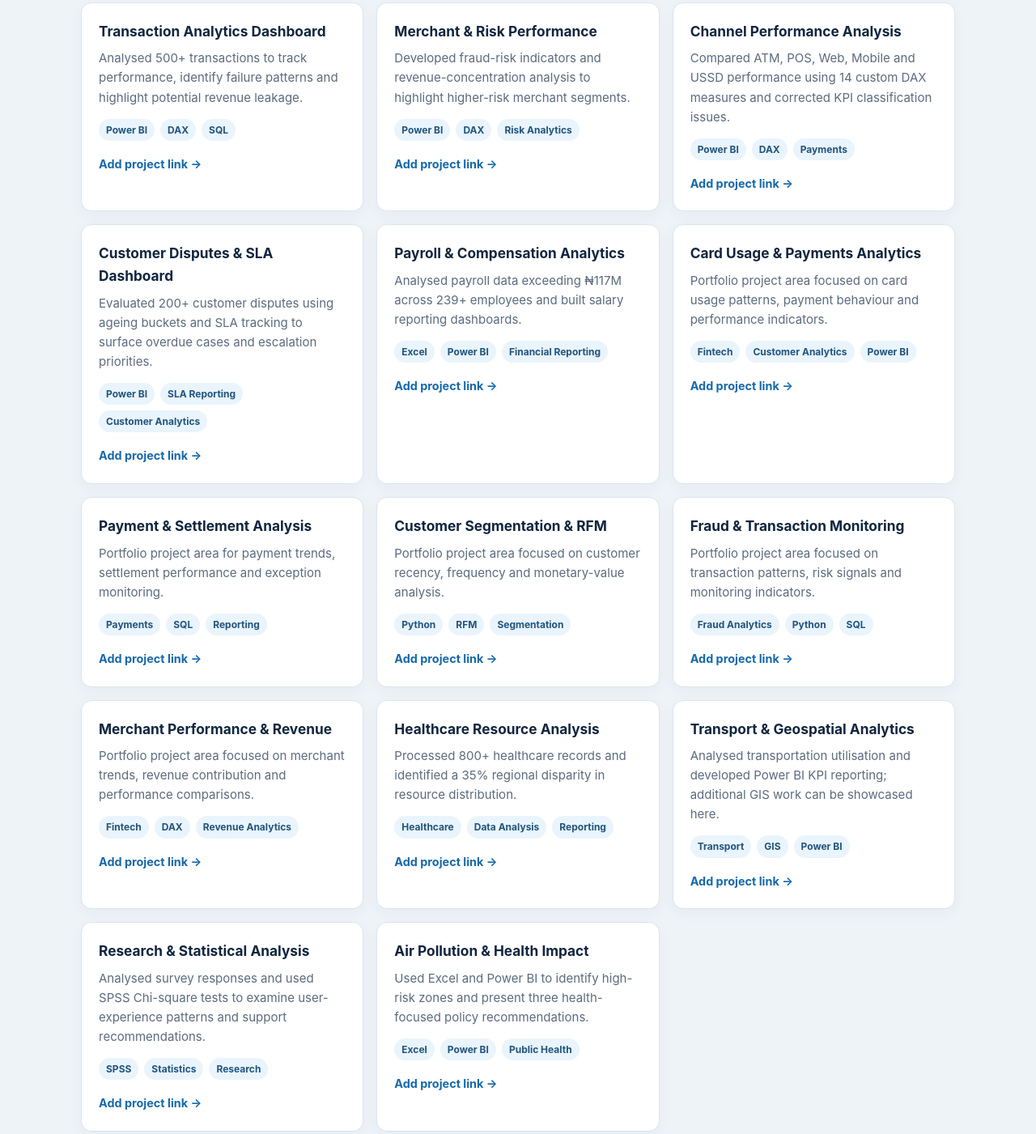
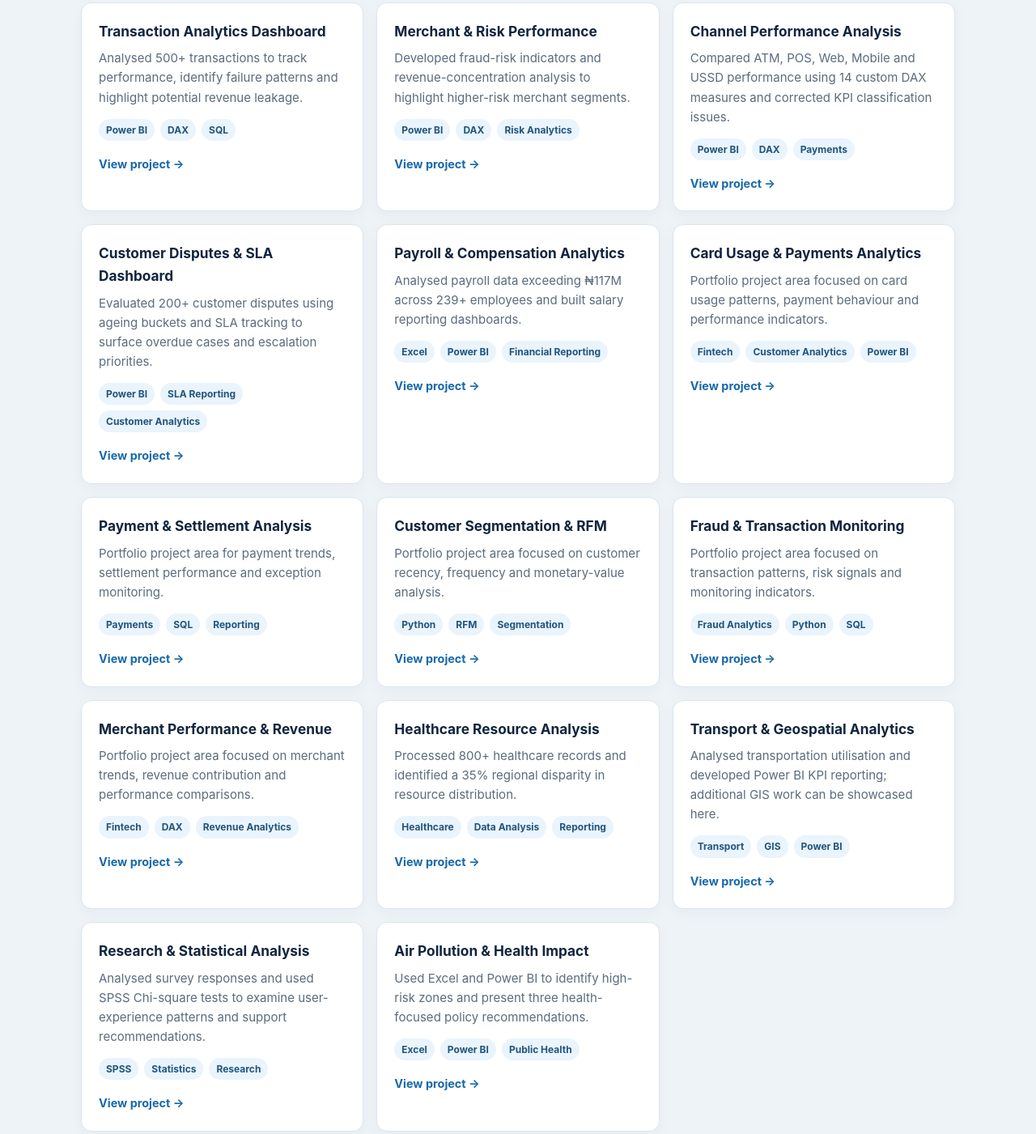
Before and after one commit to Oluwatosin360/oluwatosin_adenuga_portfolio, a plain HTML site: page index.html in a window 1280 px wide. Shown: the part 1485-2886 px from the top of the page at 81% size. Drawn offline with Linux system fonts and the light colour scheme.

Commit message:
Update project descriptions and links in index.html

```diff
--- a/index.html
+++ b/index.html
@@ -88,20 +88,20 @@ footer{padding:22px 0;color:var(--muted);font-size:.85rem;text-align:center}
 <div class="wrap">
 <div class="section-head"><div class="kicker">Selected work</div><h2>Project portfolio</h2><p>Selected analytical work demonstrating dashboard development, data analysis, KPI reporting and research. Add your published dashboard, report or notebook link to each project card before sharing this portfolio with employers.</p></div>
 <div class="grid">
-<article class="card"><h3>Transaction Analytics Dashboard</h3><p>Analysed 500+ transactions to track performance, identify failure patterns and highlight potential revenue leakage.</p><div class="tags"><span class="tag">Power BI</span><span class="tag">DAX</span><span class="tag">SQL</span></div><a class="project-link" href="https://github.com/Oluwatosin360/oluwatosin_adenuga_portfolio/blob/main/Transaction%20Analysis.pdf">Add project link →</a></article>
-<article class="card"><h3>Merchant & Risk Performance</h3><p>Developed fraud-risk indicators and revenue-concentration analysis to highlight higher-risk merchant segments.</p><div class="tags"><span class="tag">Power BI</span><span class="tag">DAX</span><span class="tag">Risk Analytics</span></div><a class="project-link" href="https://github.com/Oluwatosin360/oluwatosin_adenuga_portfolio/blob/main/Merchant%20and%20Risk%20powerbi.pdf">Add project link →</a></article>
-<article class="card"><h3>Channel Performance Analysis</h3><p>Compared ATM, POS, Web, Mobile and USSD performance using 14 custom DAX measures and corrected KPI classification issues.</p><div class="tags"><span class="tag">Power BI</span><span class="tag">DAX</span><span class="tag">Payments</span></div><a class="project-link" href="https://github.com/Oluwatosin360/oluwatosin_adenuga_portfolio/blob/main/Channel%20Performance.pdf">Add project link →</a></article>
-<article class="card"><h3>Customer Disputes & SLA Dashboard</h3><p>Evaluated 200+ customer disputes using ageing buckets and SLA tracking to surface overdue cases and escalation priorities.</p><div class="tags"><span class="tag">Power BI</span><span class="tag">SLA Reporting</span><span class="tag">Customer Analytics</span></div><a class="project-link" href="https://github.com/Oluwatosin360/oluwatosin_adenuga_portfolio/blob/main/Disputes%20Dataset.pdf">Add project link →</a></article>
-<article class="card"><h3>Payroll & Compensation Analytics</h3><p>Analysed payroll data exceeding ₦117M across 239+ employees and built salary reporting dashboards.</p><div class="tags"><span class="tag">Excel</span><span class="tag">Power BI</span><span class="tag">Financial Reporting</span></div><a class="project-link" href="#contact">Add project link →</a></article>
-<article class="card"><h3>Card Usage & Payments Analytics</h3><p>Portfolio project area focused on card usage patterns, payment behaviour and performance indicators.</p><div class="tags"><span class="tag">Fintech</span><span class="tag">Customer Analytics</span><span class="tag">Power BI</span></div><a class="project-link" href="https://github.com/Oluwatosin360/oluwatosin_adenuga_portfolio/blob/main/Channel%20Performance.pdf">Add project link →</a></article>
-<article class="card"><h3>Payment & Settlement Analysis</h3><p>Portfolio project area for payment trends, settlement performance and exception monitoring.</p><div class="tags"><span class="tag">Payments</span><span class="tag">SQL</span><span class="tag">Reporting</span></div><a class="project-link" href="https://github.com/Oluwatosin360/oluwatosin_adenuga_portfolio/blob/main/Settlements%20Dasshboard.pdf">Add project link →</a></article>
-<article class="card"><h3>Customer Segmentation & RFM</h3><p>Portfolio project area focused on customer recency, frequency and monetary-value analysis.</p><div class="tags"><span class="tag">Python</span><span class="tag">RFM</span><span class="tag">Segmentation</span></div><a class="project-link" href="https://github.com/Oluwatosin360/oluwatosin_adenuga_portfolio/blob/main/Customer%20Finte%20Datasets.pdf">Add project link →</a></article>
-<article class="card"><h3>Fraud & Transaction Monitoring</h3><p>Portfolio project area focused on transaction patterns, risk signals and monitoring indicators.</p><div class="tags"><span class="tag">Fraud Analytics</span><span class="tag">Python</span><span class="tag">SQL</span></div><a class="project-link" href="https://github.com/Oluwatosin360/oluwatosin_adenuga_portfolio/blob/main/Merchant%20and%20Risk%20powerbi.pdf">Add project link →</a></article>
-<article class="card"><h3>Merchant Performance & Revenue</h3><p>Portfolio project area focused on merchant trends, revenue contribution and performance comparisons.</p><div class="tags"><span class="tag">Fintech</span><span class="tag">DAX</span><span class="tag">Revenue Analytics</span></div><a class="project-link" href="https://github.com/Oluwatosin360/oluwatosin_adenuga_portfolio/blob/main/Revenue%20Cost%20Dataset.pdf">Add project link →</a></article>
-<article class="card"><h3>Healthcare Resource Analysis</h3><p>Processed 800+ healthcare records and identified a 35% regional disparity in resource distribution.</p><div class="tags"><span class="tag">Healthcare</span><span class="tag">Data Analysis</span><span class="tag">Reporting</span></div><a class="project-link" href="https://github.com/Oluwatosin360/oluwatosin_adenuga_portfolio/blob/main/Analysing%20Healthcare%20Data.pdf">Add project link →</a></article>
-<article class="card"><h3>Transport & Geospatial Analytics</h3><p>Analysed transportation utilisation and developed Power BI KPI reporting; additional GIS work can be showcased here.</p><div class="tags"><span class="tag">Transport</span><span class="tag">GIS</span><span class="tag">Power BI</span></div><a class="project-link" href="https://github.com/Oluwatosin360/oluwatosin_adenuga_portfolio/blob/main/GIS%20Dataset.pdf">Add project link →</a></article>
-<article class="card"><h3>Research & Statistical Analysis</h3><p>Analysed survey responses and used SPSS Chi-square tests to examine user-experience patterns and support recommendations.</p><div class="tags"><span class="tag">SPSS</span><span class="tag">Statistics</span><span class="tag">Research</span></div><a class="project-link" href="https://github.com/Oluwatosin360/oluwatosin_adenuga_portfolio/blob/main/CHAPTER%20FOUR%20Brexit%20150%20responses.pdf">Add project link →</a></article>
-<article class="card"><h3>Air Pollution & Health Impact</h3><p>Used Excel and Power BI to identify high-risk zones and present three health-focused policy recommendations.</p><div class="tags"><span class="tag">Excel</span><span class="tag">Power BI</span><span class="tag">Public Health</span></div><a class="project-link" href="https://github.com/Oluwatosin360/oluwatosin_adenuga_portfolio/blob/main/Air%20Pollution%20Dataset%20Cleaned.pdf">Add project link →</a></article>
+<article class="card"><h3>Transaction Analytics Dashboard</h3><p>Analysed 500+ transactions to track performance, identify failure patterns and highlight potential revenue leakage.</p><div class="tags"><span class="tag">Power BI</span><span class="tag">DAX</span><span class="tag">SQL</span></div><a class="project-link" href="https://github.com/Oluwatosin360/oluwatosin_adenuga_portfolio/blob/main/Transaction%20Analysis.pdf">View project  →</a></article>
+<article class="card"><h3>Merchant & Risk Performance</h3><p>Developed fraud-risk indicators and revenue-concentration analysis to highlight higher-risk merchant segments.</p><div class="tags"><span class="tag">Power BI</span><span class="tag">DAX</span><span class="tag">Risk Analytics</span></div><a class="project-link" href="https://github.com/Oluwatosin360/oluwatosin_adenuga_portfolio/blob/main/Merchant%20and%20Risk%20powerbi.pdf">View project →</a></article>
+<article class="card"><h3>Channel Performance Analysis</h3><p>Compared ATM, POS, Web, Mobile and USSD performance using 14 custom DAX measures and corrected KPI classification issues.</p><div class="tags"><span class="tag">Power BI</span><span class="tag">DAX</span><span class="tag">Payments</span></div><a class="project-link" href="https://github.com/Oluwatosin360/oluwatosin_adenuga_portfolio/blob/main/Channel%20Performance.pdf">View project →</a></article>
+<article class="card"><h3>Customer Disputes & SLA Dashboard</h3><p>Evaluated 200+ customer disputes using ageing buckets and SLA tracking to surface overdue cases and escalation priorities.</p><div class="tags"><span class="tag">Power BI</span><span class="tag">SLA Reporting</span><span class="tag">Customer Analytics</span></div><a class="project-link" href="https://github.com/Oluwatosin360/oluwatosin_adenuga_portfolio/blob/main/Disputes%20Dataset.pdf">View project →</a></article>
+<article class="card"><h3>Payroll & Compensation Analytics</h3><p>Analysed payroll data exceeding ₦117M across 239+ employees and built salary reporting dashboards.</p><div class="tags"><span class="tag">Excel</span><span class="tag">Power BI</span><span class="tag">Financial Reporting</span></div><a class="project-link" href="#contact">View project →</a></article>
+<article class="card"><h3>Card Usage & Payments Analytics</h3><p>Portfolio project area focused on card usage patterns, payment behaviour and performance indicators.</p><div class="tags"><span class="tag">Fintech</span><span class="tag">Customer Analytics</span><span class="tag">Power BI</span></div><a class="project-link" href="https://github.com/Oluwatosin360/oluwatosin_adenuga_portfolio/blob/main/Channel%20Performance.pdf">View project →</a></article>
+<article class="card"><h3>Payment & Settlement Analysis</h3><p>Portfolio project area for payment trends, settlement performance and exception monitoring.</p><div class="tags"><span class="tag">Payments</span><span class="tag">SQL</span><span class="tag">Reporting</span></div><a class="project-link" href="https://github.com/Oluwatosin360/oluwatosin_adenuga_portfolio/blob/main/Settlements%20Dasshboard.pdf">View project →</a></article>
+<article class="card"><h3>Customer Segmentation & RFM</h3><p>Portfolio project area focused on customer recency, frequency and monetary-value analysis.</p><div class="tags"><span class="tag">Python</span><span class="tag">RFM</span><span class="tag">Segmentation</span></div><a class="project-link" href="https://github.com/Oluwatosin360/oluwatosin_adenuga_portfolio/blob/main/Customer%20Finte%20Datasets.pdf">View project →</a></article>
+<article class="card"><h3>Fraud & Transaction Monitoring</h3><p>Portfolio project area focused on transaction patterns, risk signals and monitoring indicators.</p><div class="tags"><span class="tag">Fraud Analytics</span><span class="tag">Python</span><span class="tag">SQL</span></div><a class="project-link" href="https://github.com/Oluwatosin360/oluwatosin_adenuga_portfolio/blob/main/Merchant%20and%20Risk%20powerbi.pdf">View project →</a></article>
+<article class="card"><h3>Merchant Performance & Revenue</h3><p>Portfolio project area focused on merchant trends, revenue contribution and performance comparisons.</p><div class="tags"><span class="tag">Fintech</span><span class="tag">DAX</span><span class="tag">Revenue Analytics</span></div><a class="project-link" href="https://github.com/Oluwatosin360/oluwatosin_adenuga_portfolio/blob/main/Revenue%20Cost%20Dataset.pdf">View project →</a></article>
+<article class="card"><h3>Healthcare Resource Analysis</h3><p>Processed 800+ healthcare records and identified a 35% regional disparity in resource distribution.</p><div class="tags"><span class="tag">Healthcare</span><span class="tag">Data Analysis</span><span class="tag">Reporting</span></div><a class="project-link" href="https://github.com/Oluwatosin360/oluwatosin_adenuga_portfolio/blob/main/Analysing%20Healthcare%20Data.pdf">View project →</a></article>
+<article class="card"><h3>Transport & Geospatial Analytics</h3><p>Analysed transportation utilisation and developed Power BI KPI reporting; additional GIS work can be showcased here.</p><div class="tags"><span class="tag">Transport</span><span class="tag">GIS</span><span class="tag">Power BI</span></div><a class="project-link" href="https://github.com/Oluwatosin360/oluwatosin_adenuga_portfolio/blob/main/GIS%20Dataset.pdf">View project →</a></article>
+<article class="card"><h3>Research & Statistical Analysis</h3><p>Analysed survey responses and used SPSS Chi-square tests to examine user-experience patterns and support recommendations.</p><div class="tags"><span class="tag">SPSS</span><span class="tag">Statistics</span><span class="tag">Research</span></div><a class="project-link" href="https://github.com/Oluwatosin360/oluwatosin_adenuga_portfolio/blob/main/CHAPTER%20FOUR%20Brexit%20150%20responses.pdf">View project →</a></article>
+<article class="card"><h3>Air Pollution & Health Impact</h3><p>Used Excel and Power BI to identify high-risk zones and present three health-focused policy recommendations.</p><div class="tags"><span class="tag">Excel</span><span class="tag">Power BI</span><span class="tag">Public Health</span></div><a class="project-link" href="https://github.com/Oluwatosin360/oluwatosin_adenuga_portfolio/blob/main/Air%20Pollution%20Dataset%20Cleaned.pdf">View project →</a></article>
 </div>
 
 
```
